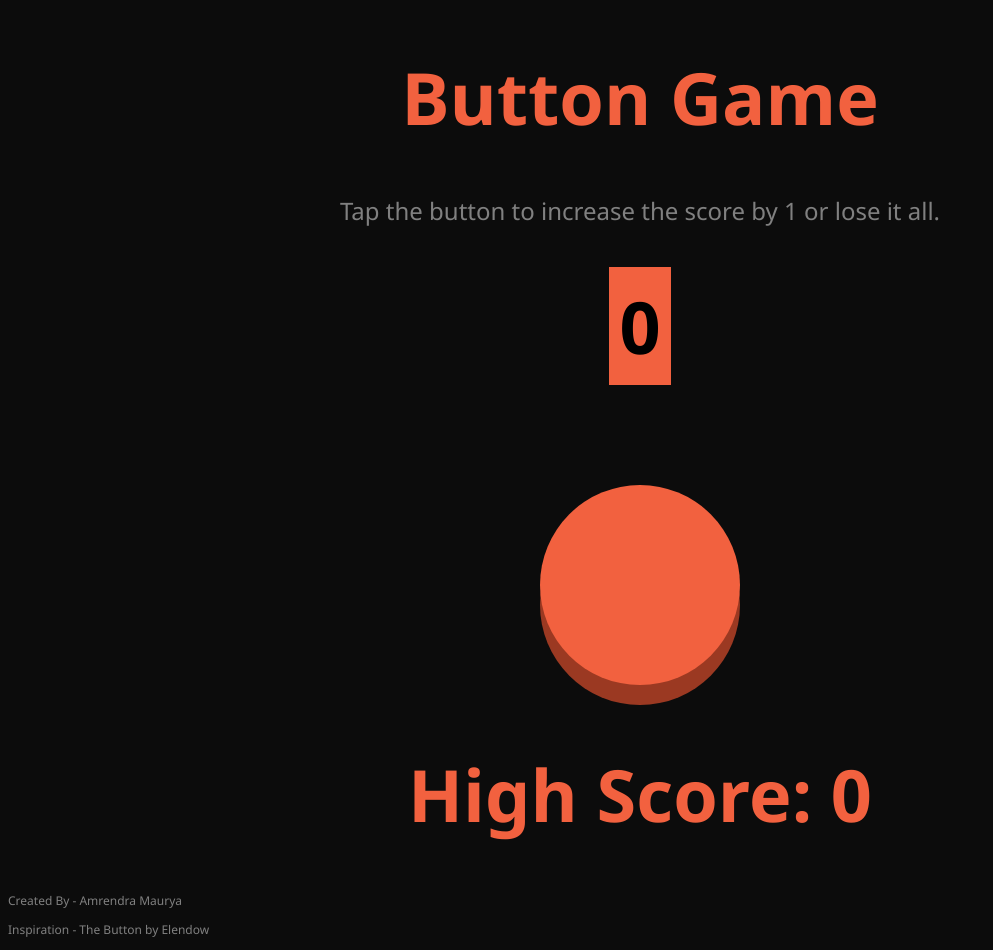
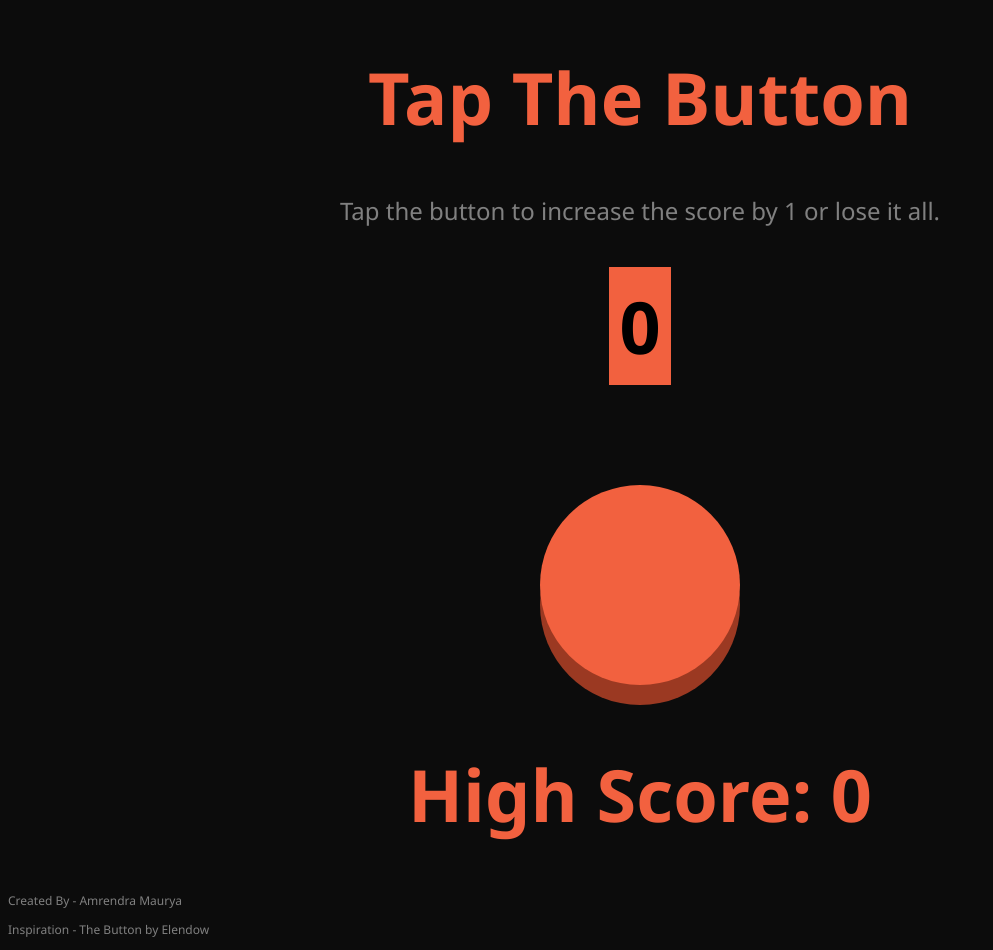
Before and after one commit to AmrendraOG/Tap-The-Button, a plain HTML site: page index.html in a window 1280 px wide. Shown: the whole page, without its empty margins (0-993 px from the left). Drawn offline with Linux system fonts and the light colour scheme.

Commit message:
Update index.html

```diff
--- a/index.html
+++ b/index.html
@@ -3,11 +3,11 @@
 <head>
   <meta charset="UTF-8">
   <meta name="viewport" content="width=device-width, initial-scale=1.0">
-  <title>Button Game</title>
+  <title>Tap The Button</title>
   <link rel="stylesheet" href="style.css">
 </head>
 <body>
-  <h1 class="heading">Button Game</h1>
+  <h1 class="heading">Tap The Button</h1>
   <p class="help">Tap the button to increase the score by 1 or lose it all.</p>
   <h1 class="heading" id="score">0</h1>
   <div id="buttonContainer">
```
